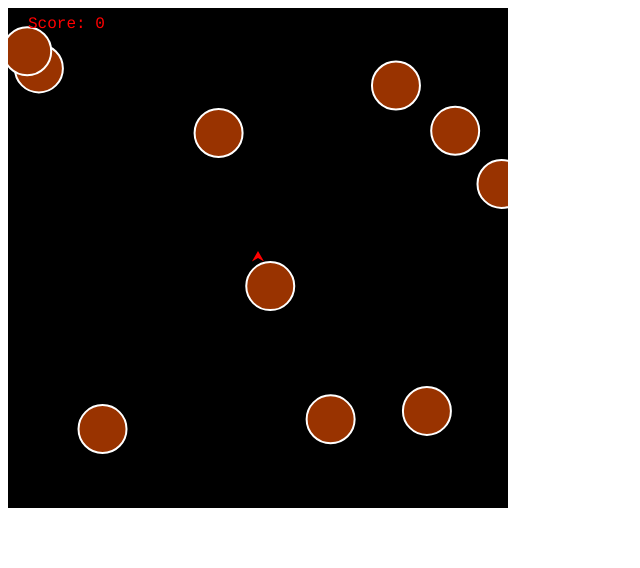
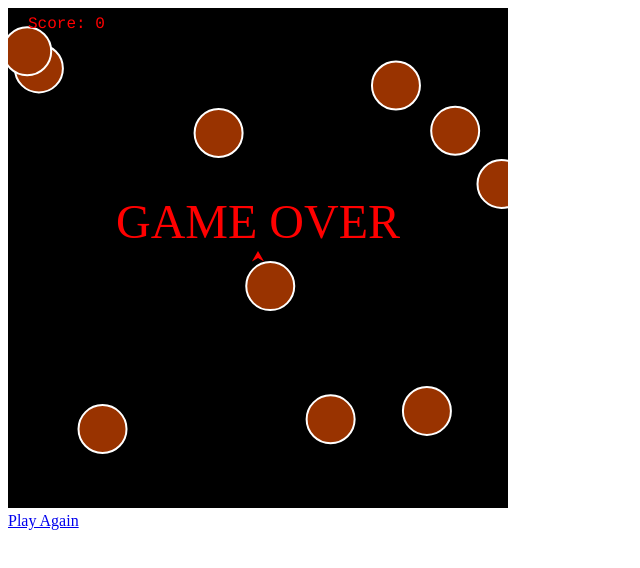
Before and after one commit to cheezy52/Asteroids, a plain HTML site: page index.html in a window 1280 px wide. Shown: the whole page, without its empty margins (0-640 px from the left). Drawn offline with Linux system fonts and the light colour scheme.

Commit message:
Improve game-end transitions

```diff
--- a/game.js
+++ b/game.js
@@ -82,10 +82,13 @@
 		})
 	};
 
-	Game.prototype.checkVictory = function(){
+	Game.prototype.checkVictory = function(ctx){
 		if (this.asteroids.length === 0){
 			this.stop();
-			alert("A winner is you.");
+			ctx.fillStyle = "green";
+			ctx.font = 36+"pt Courier Bold";
+			ctx.textAlign = "center";
+			ctx.fillText("YOU WIN!", Game.DIM_X / 2, Game.DIM_Y / 2);
 		}
 	};
 
@@ -93,7 +96,7 @@
 				window.clearInterval(this.interval);
 	}
 
-	Game.prototype.checkCollisions = function() {
+	Game.prototype.checkCollisions = function(ctx) {
 		var game = this;
 		this.asteroids.forEach(function(asteroid) {
 			game.bullets.forEach(function(bullet){
@@ -104,7 +107,10 @@
 			})
 			if(asteroid.isCollidedWith(game.ship)) {
  				game.stop();
- 				alert("Game over! Better luck next time!");
+ 				ctx.fillStyle = "red";
+				ctx.font = 36+"pt Courier Bold ";
+				ctx.textAlign = "center";
+				ctx.fillText("GAME OVER", Game.DIM_X / 2, Game.DIM_Y / 2 - 20);
  				return;
  			}
 		})
@@ -114,8 +120,8 @@
 		this.getThrottleInputs();
 		this.move();
 		this.draw(ctx);
-		this.checkCollisions();
-		this.checkVictory();
+		this.checkCollisions(ctx);
+		this.checkVictory(ctx);
 	}
 
 	Game.prototype.getThrottleInputs = function() {
--- a/index.html
+++ b/index.html
@@ -4,6 +4,8 @@
 </head>
 <body>
 	<canvas width="500" height="500"></canvas>
+	<br>
+	<a href="index.html">Play Again</a>
 	<script src = "keymaster.js"></script>
 	<script src = "inherits.js"></script>
 	<script src = "moving_object.js"></script>
```
Also changed, not shown: 1 other file.
